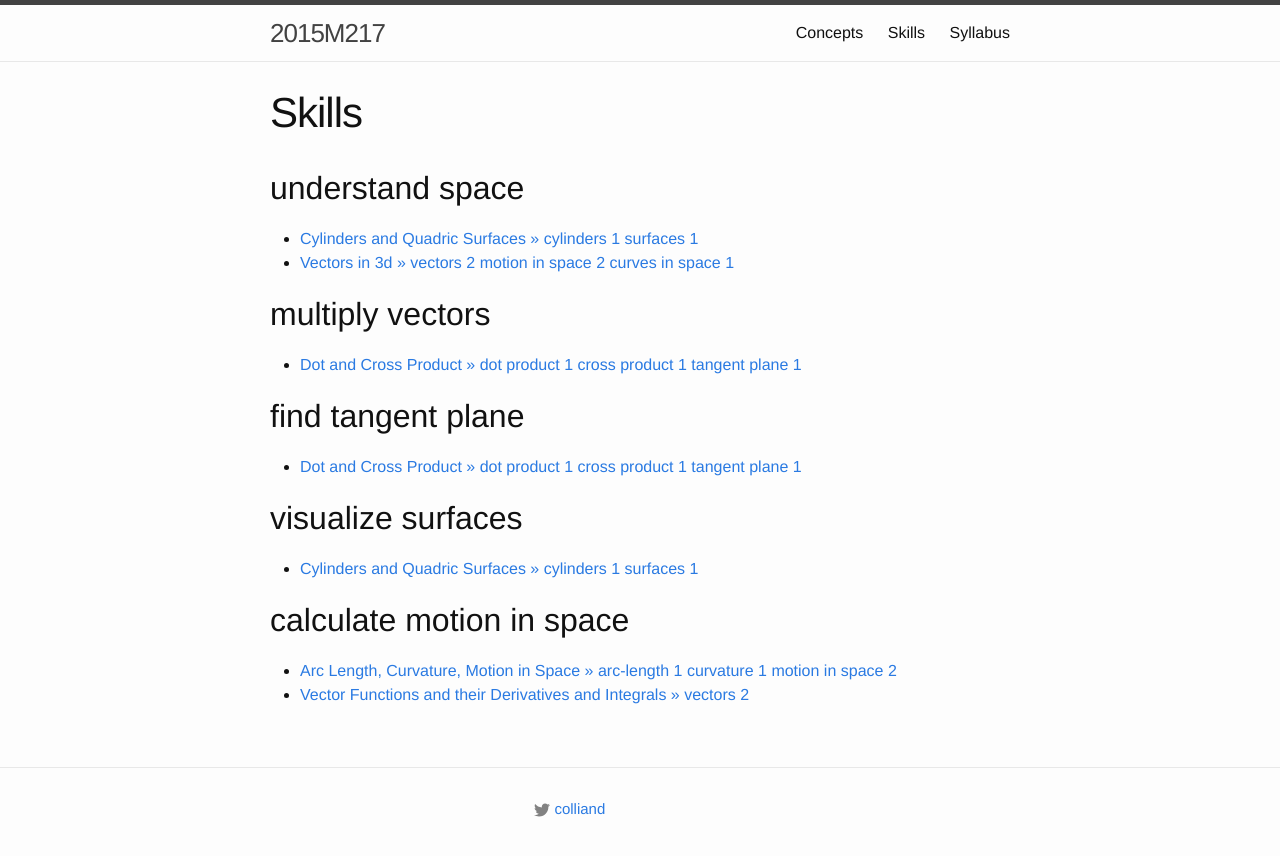
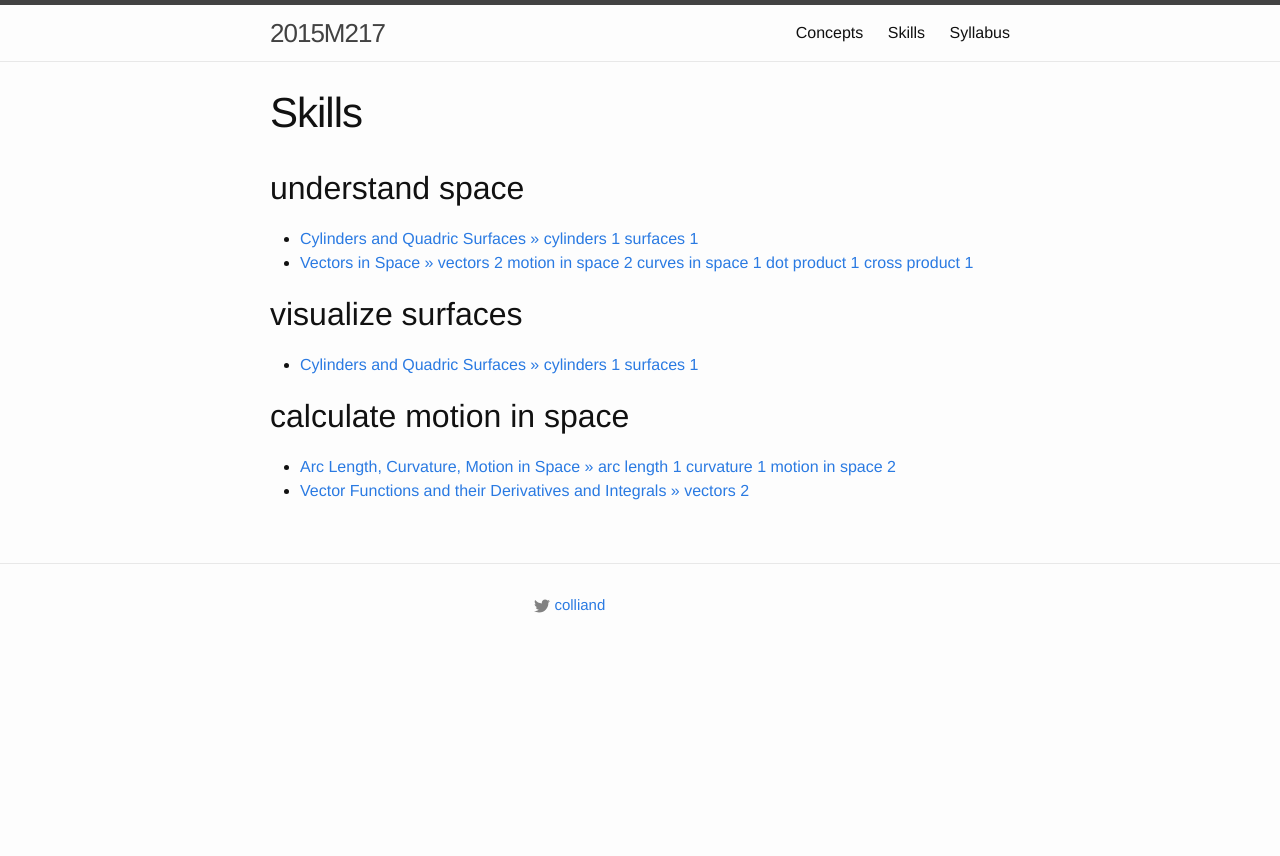
Before and after one commit to colliand/2015M217, a Jekyll site: the page built from categories.html, in a window 1280 px wide. Shown: the top 856 px of the page. Built offline with Jekyll 4.4.1, drawn with Linux system fonts in a browser that asks for light colours.

Commit message:
add arc length notebook, other clean up

````diff
--- a/_posts/2015-06-05-dot-and-cross-product.markdown
+++ /dev/null
@@ -1,35 +0,0 @@
----
-layout: post
-title:  "Dot and Cross Product"
-date:   2015-06-05
-categories: [multiply vectors, find tangent plane]
-tags: [dot product, cross product, tangent plane]
----
-
-## Dot Product
-
-```dot product```, ```scalar product```
-
-$$ {\bf{a}} = (a_1, a_2, a_3)$$
-
-$$ {\bf{b}} = (b_1, b_2, b_3)$$
-
-$$ {\bf{a}} \cdot {\bf{b}} = a_1 b_1 + a_2 b_2 + a_3 b_3 $$
-
-### Properties of the Dot Product
-
-### Geometry of the Dot Product
-
-## Cross Product
-
-```cross product```
-
-$$ {\bf{a}} \times {\bf{b}}$$
-
-### Properties of the Cross Product
-
-### Geometry of the Cross Product
-
-(```differential forms```)
-
-## Equations of Lines and Planes
--- a/_posts/2015-06-08-arc-length-and-curvature-in-space.markdown
+++ b/_posts/2015-06-08-arc-length-and-curvature-in-space.markdown
@@ -3,7 +3,7 @@ layout: post
 title:  "Arc Length, Curvature, Motion in Space"
 date:   2015-06-08
 categories: [calculate motion in space]
-tags: [arc-length, curvature, motion in space]
+tags: [arc length, curvature, motion in space]
 comments : true
 ---
 
````
Also changed, not shown: _posts/2015-06-04-vectors-in-3d.markdown (deleted, +0 -10 lines), _posts/2015-06-04-vectors-in-space.markdown (added, +10 -0 lines), 13 other files.
